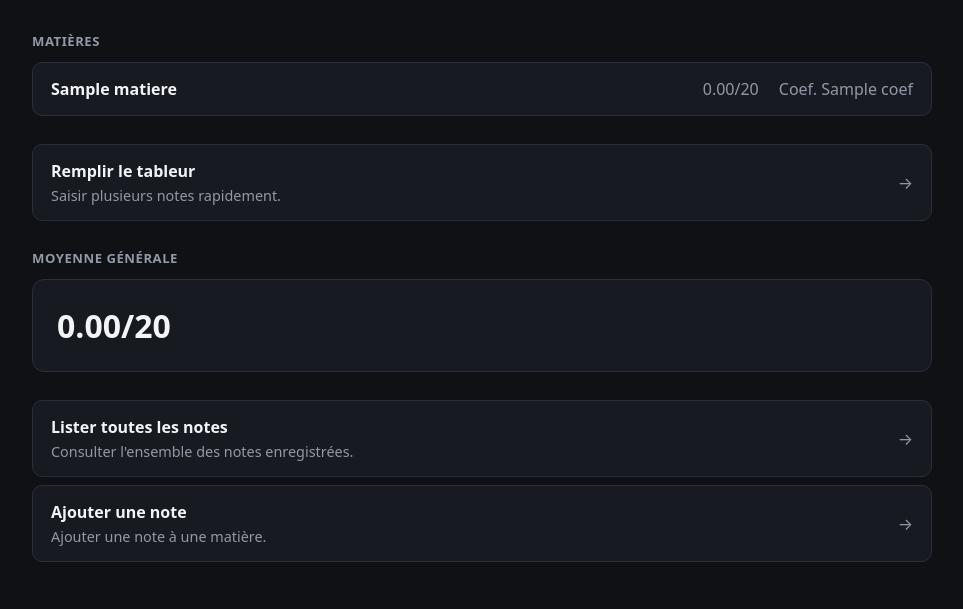
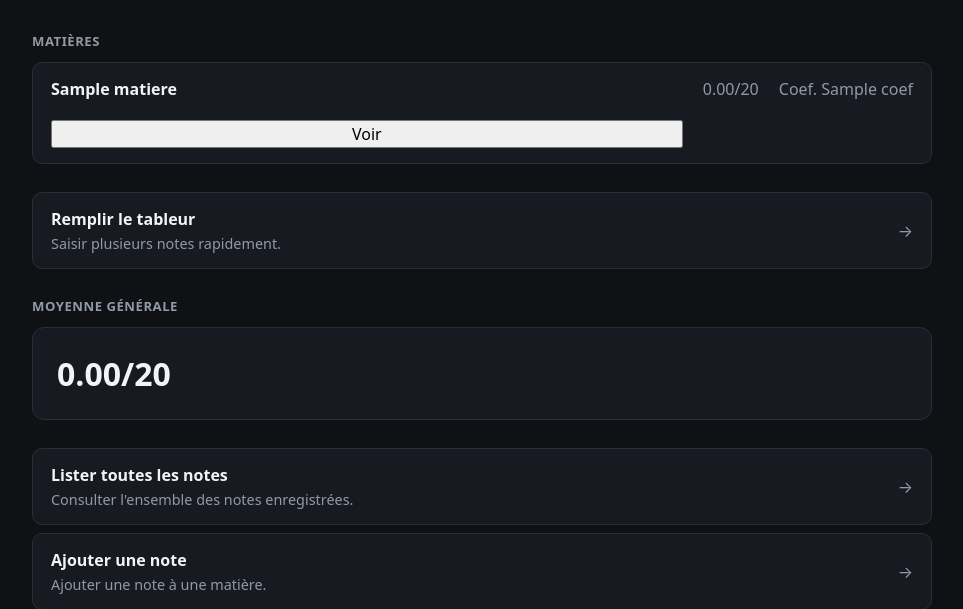
Before and after one commit to Abd-xl/Calculateur-Moyennes, a Flask app: template templates/index.html in a window 1280 px wide. Shown: the part 66-675 px from the top of the page, without its empty margins (158-1121 px from the left). Run offline with Flask 3, Linux system fonts and the light colour scheme; the template is opened without the code that fills it: most values are stand-ins (such as "Sample title", 1, 10 or a date in 2020).

Commit message:
Ajouter l'accès aux détails des matières

```diff
--- a/templates/index.html
+++ b/templates/index.html
@@ -34,6 +34,12 @@
                             <span class="subject__coef">
                                 Coef. {{ coef[matiere] }}
                             </span>
+                            <button
+                                type="button"
+                                onclick="document.getElementById('notes-{{ loop.index }}').showModal()"
+                            >
+                                Voir
+                            </button>
                         </article>
                     {% endfor %}
                 </div>
```
